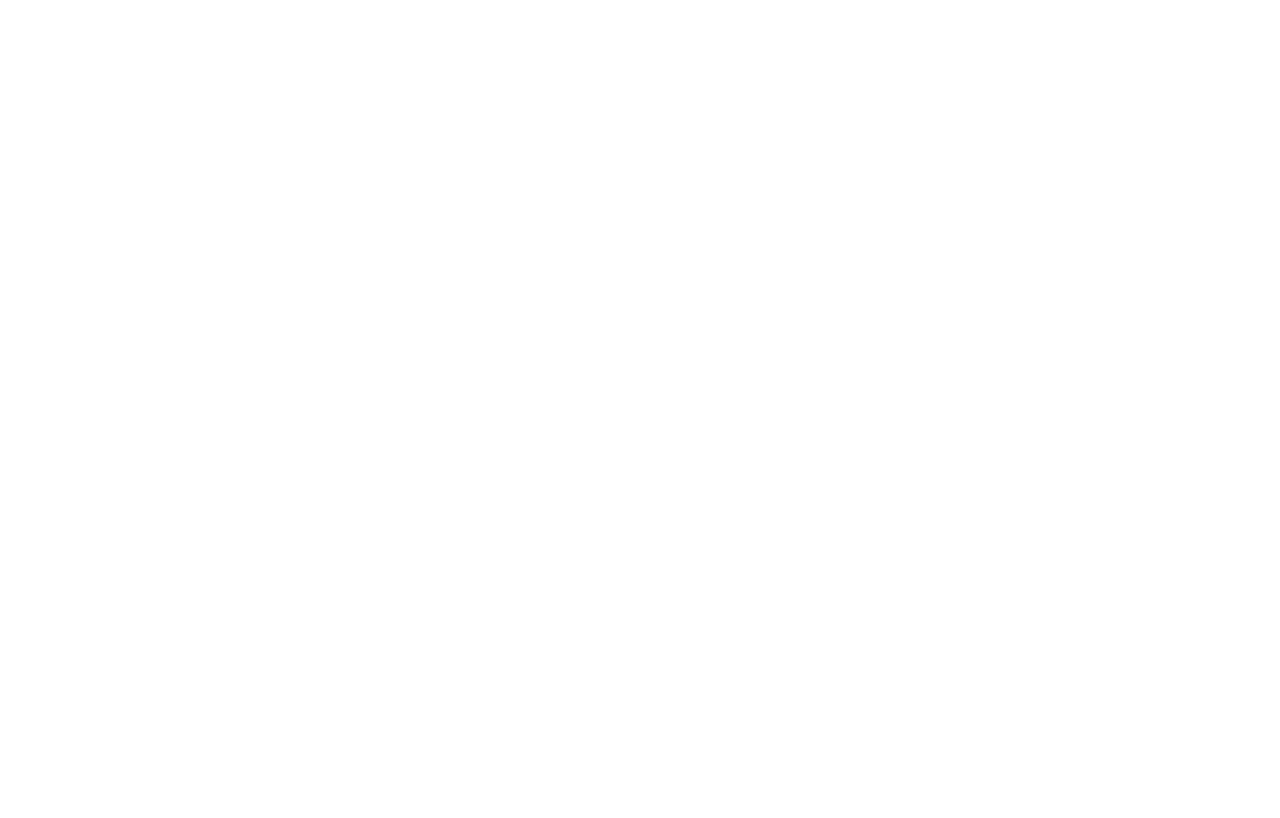
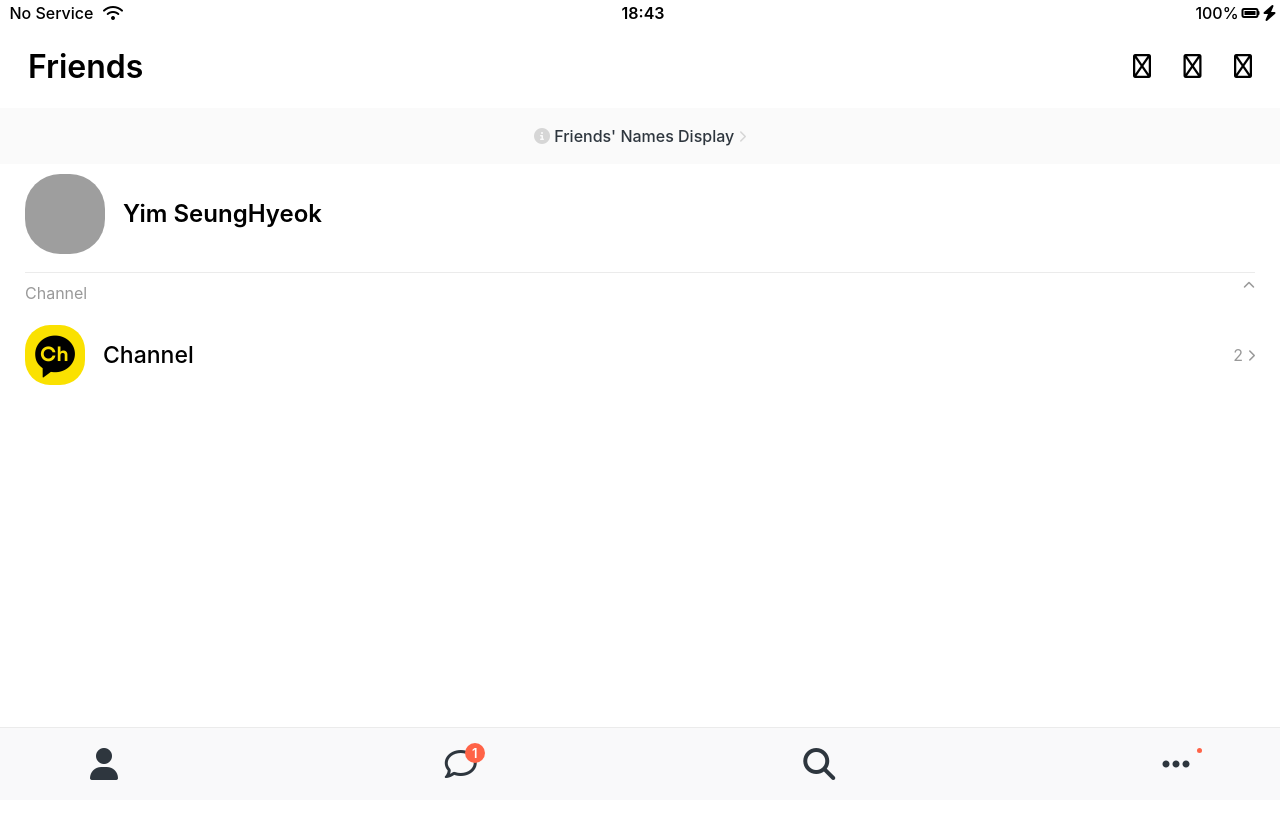
Before and after one commit to Yim119/kokoa-clone-2022, a plain HTML site: page friends.html in a window 1280 px wide. Shown: the top 818 px of the page. Drawn offline with Linux system fonts and the light colour scheme; grey boxes are pictures that could not be loaded.

Commit message:
Friends screen over

```diff
--- /dev/null
+++ b/css/components/nav-bar.css
@@ -0,0 +1,46 @@
+.nav {
+  background-color: #f9f9fa;
+  padding: 20px 90px;
+  border-top: 1px solid #ebebeb;
+  position: fixed;
+  bottom: 0;
+  width: 100%;
+  box-sizing: border-box;
+}
+
+.nav__list{
+  display: flex;
+  justify-content: space-between;
+}
+
+
+.nav__link {
+  color: #2e363e;
+  position: relative;
+  }
+
+.nav__link__comment-bedge {
+  background-color: tomato;
+  width: 20px;
+  height: 20px;
+  display: flex;
+  border-radius: 10px;
+  justify-content: center;
+  align-items: center;
+  color: white;
+  position: absolute;
+  font-size: 13px;
+  font-weight: 600;
+  left: 20px;
+  bottom: 17px;
+}
+
+.nav__link__ellipsis-bedge {
+  background-color: tomato;
+  display: flex;
+  width: 5px;
+  height: 5px;
+  border-radius: 2.5px;
+  position: absolute;
+  left: 35px;
+}
--- a/css/components/status-bar.css
+++ b/css/components/status-bar.css
@@ -1,11 +1,13 @@
 .status-bar {
   display: flex;
   justify-content: center;
-  margin: 5px 3px;
+  margin: 5px  3px;
+  width: 100%;
 }
 
 .status-bar__column:first-child span {
   margin-right: 5px;
+  font-weight: 500;
 }
 
 .status-bar__column {
@@ -13,6 +15,7 @@
 }
 
 .status-bar__column:nth-child(2) {
+  font-weight: 600;
   display: flex;
   justify-content: center;
 }
@@ -21,6 +24,7 @@
   display: flex;
   justify-content: flex-end;
   align-items: center;
+  font-weight: 500;
 }
 
 .status-bar__column .fa-battery-full {
--- /dev/null
+++ b/css/components/title-bar.css
@@ -0,0 +1,20 @@
+.title-bar {
+  display: flex;
+  padding: 25px 28px;
+  width: 100%;
+  border: 1px solid ba;
+  justify-content: space-between;
+  align-items: center;
+  box-sizing: border-box;
+}
+
+.title-bar__title {
+  font-size: 32px;
+  font-weight: 600;
+}
+
+.title-bar__icon i {
+  margin-left: 28px;
+  font-size: 24px;
+  font-weight: 400;
+}
--- /dev/null
+++ b/css/components/user-component.css
@@ -0,0 +1,55 @@
+/* profile part */
+
+.user-component {
+  justify-content: space-between;
+}
+
+.user-component,
+.user-component__column:first-child {
+  display: flex;
+  align-items: center;
+}
+
+.user-component__photo {
+  margin-right: 18px;
+  width: 70px;
+  height: 70px;
+  border-radius: 30px;
+}
+
+.user-component__subtitle {
+  color: var(--notification);
+  font-size: 23px;
+  margin-top: 8px;
+}
+
+.user-component__name {
+  font-size: 24px;
+  font-weight: 600;
+  }
+
+/* notification */
+
+.user-component__list {
+  color: var(--notification);
+}
+
+
+/* modified class = modifier */
+
+.user-component__photo--xl {
+  width: 80px;
+  height: 80px;
+  border-radius: 35px;
+}
+
+.user-component__name--light {
+  font-size: 23px;
+  font-weight: 450;
+}
+
+.user-component__photo--sm {
+  width: 60px;
+  height: 60px;
+  border-radius: 25px;
+}
--- a/css/reset.css
+++ b/css/reset.css
@@ -1,3 +1,9 @@
+html, body, div, span, applet, object, iframe,
+h1, h2, h3, h4, h5, h6, p, blockquote, pre,
+a, abbr, acronym, address, big, cite, code,
+del, dfn, em, img, ins, kbd, q, s, samp,
+small, strike, strong, sub, sup, tt, var,
+b, u, i, center,
 html, body, div, span, applet, object, iframe,
 h1, h2, h3, h4, h5, h6, p, blockquote, pre,
 a, abbr, acronym, address, big, cite, code,
@@ -11,9 +17,9 @@ article, aside, canvas, details, embed,
 figure, figcaption, footer, header, hgroup,
 menu, nav, output, ruby, section, summary,
 time, mark, audio, video {
-	margin: 0;
-	padding: 0;
-	border: 0;
+	margin: 0px;
+	padding: 0px;
+	border: 0px;
 	font-size: 100%;
 	font: inherit;
 	vertical-align: baseline;
@@ -48,5 +54,6 @@ button {
 }
 
 a {
+  color: inherit;
   text-decoration: none;
 }
--- /dev/null
+++ b/css/screens/friends-screen.css
@@ -0,0 +1,34 @@
+/* friends list */
+
+.friends-screen {
+  padding: 0px var(--horizontal-space)
+}
+
+#friends-screen__channel-list {
+  border-top: 1px solid #ebebeb;
+  display: flex;
+  margin-top: 18px;
+  margin-bottom: 12px;
+  padding: 12px 0px;
+  justify-content: space-between;
+}
+
+#friends-screen__channel-list * {
+  color: var(--notification);
+}
+
+/* friends display */
+
+.friends-display {
+  display: block;
+  text-align: center;
+  padding: 20px 0px;
+  background-color: #fafafa;
+  color: var(--basic);
+  font-weight: 500;
+  margin-bottom: 10px;
+}
+
+.friends-display i {
+  color: #d6d6d6;
+}
--- a/css/style.css
+++ b/css/style.css
@@ -1,10 +1,19 @@
 @import "reset.css";
+@import "variables.css";
+
+/* components */
 @import "components/status-bar.css";
+@import "components/nav-bar.css";
+@import "components/title-bar.css";
+@import "components/user-component.css";
+
+/* screens */
 @import "screens/welcome-header.css";
-@import "variables.css";
 @import "screens/entrance-form.css";
+@import "screens/friends-screen.css";
 
 body {
   font-family: -apple-system;
-  height: 110vh;
+  height: 200vh;
+  position: relative;
   }
--- a/css/variables.css
+++ b/css/variables.css
@@ -1,3 +1,9 @@
 :root {
+  /* color */
   --yellow: #fae100;
+  --basic: #2e363e;
+  --notification: #999999;
+
+  /* padding */
+  --horizontal-space: 25px
 }
--- a/friends.html
+++ b/friends.html
@@ -0,0 +1,104 @@
+<!DOCTYPE html>
+<html lang="en">
+
+<head>
+  <link rel="stylesheet" href="css/style.css">
+  <meta charset="UTF-8">
+  <meta name="viewport" content="width=device-width, initial-scale=1.0">
+  <title>Friends</title>
+</head>
+
+<body>
+  <div class="status-bar">
+    <div class="status-bar__column">
+      <span>No Service</span> <!-- To Do! Wifi icon -->
+      <i class="fas fa-wifi"></i>
+    </div>
+    <div class="status-bar__column">
+      <span>18:43</span>
+    </div>
+    <div class="status-bar__column">
+      <span>100%</span>
+      <i class="fas fa-battery-full"></i> <!-- battery icon -->
+      <i class="fas fa-bolt"></i> <!-- lightning icon -->
+    </div>
+  </div>
+
+  <header class="title-bar">
+    <h1 class="title-bar__title">Friends</h1>
+    <div class="title-bar__icon">
+      <i class="fas fa-search fa-lg"></i>
+      <i class="fas fa-music fa-lg"></i>
+      <i class="fas fa-cog fa-lg"></i>
+    </div>
+  </header>
+
+  <a class="friends-display">
+    <i class="fas fa-info-circle"></i> Friends' Names Display
+    <i class="fas fa-chevron-right fa-xs"></i>
+  </a>
+
+  <main class="friends-screen">
+
+    <div class="user-component">
+      <div class="user-component__column">
+        <img src="css/img/profile.jpeg" class="user-component__photo user-component__photo--xl" />
+        <div class="user-component__text">
+          <h4 class="user-component__name">Yim SeungHyeok</h4>
+          <!-- <h6 class="user-component__subtitle"></h6> -->
+        </div>
+      </div>
+      <div class="user-component__column">
+      </div>
+    </div>
+
+
+    <div id="friends-screen__channel-list">
+      <span>Channel</span>
+      <i class="fas fa-chevron-up fa-xs"></i>
+    </div>
+
+    <div class="user-component">
+      <div class="user-component__column">
+        <img src="css/img/kakaotalk-ch.png" class="user-component__photo user-component__photo--sm" />
+        <div class="user-component__text">
+          <h4 class="user-component__name--light">Channel</h4>
+        </div>
+      </div>
+      <div class="user-component__column">
+        <span class="user-component__list">2 <i class="fas fa-chevron-right fa-xs"></i></span>
+      </div>
+    </div>
+
+  </main>
+
+  <nav class="nav">
+    <ul class="nav__list">
+      <li class="nav__btn">
+        <a class="nav__link" href="#">
+          <i class="fas fa-user fa-2x"></i>
+        </a>
+      </li>
+      <li class="nav__btn">
+        <a class="nav__link" href="#">
+          <span class="nav__link__comment-bedge">1</span>
+          <i class="far fa-comment fa-2x">
+          </i>
+        </a>
+      </li>
+      <li class="nav__btn">
+        <a class="nav__link" href="#"><i class="fas fa-search fa-2x"></i></a>
+      </li>
+      <li class="nav__btn">
+        <a class="nav__link" href="#">
+          <div class="nav__link__ellipsis-bedge"></div>
+          <i class="fas fa-ellipsis-h fa-2x"></i>
+        </a>
+      </li>
+    </ul>
+  </nav>
+
+  <script src="https://kit.fontawesome.com/6478f529f2.js" crossorigin="anonymous"></script>
+</body>
+
+</html>
```
Also changed, not shown: index.html (+1 -2 lines), css/img/kakaotalk-ch.png (added), 1 other file.
